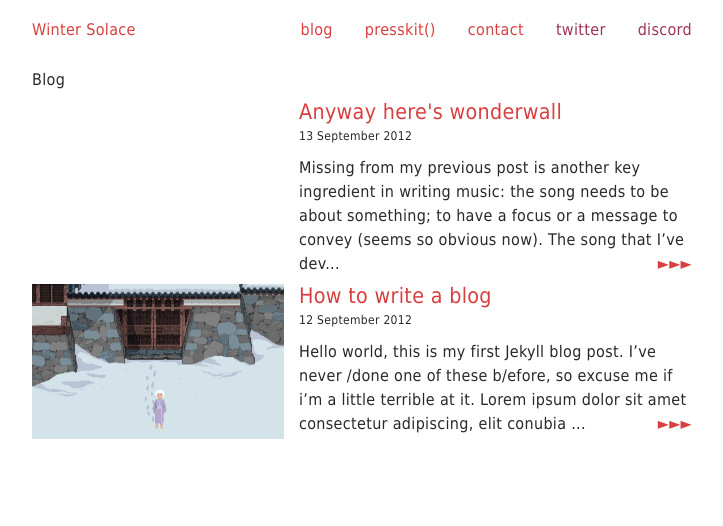
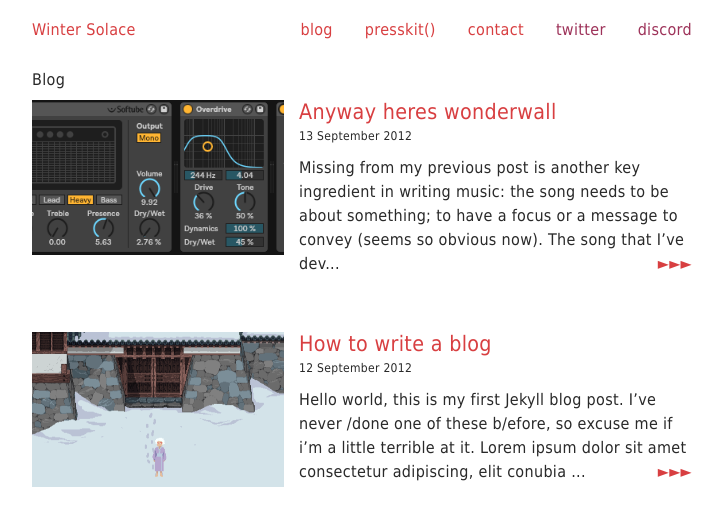
Before and after one commit to BaronBlackmore/Wintercast, a Jekyll site: the page built from blog.html, in a window 1280 px wide. Shown: the top 526 px of the page, without its empty margins (278-1001 px from the left). Built offline with Jekyll 4.4.1, drawn with Linux system fonts in a browser that asks for light colours.

Commit message:
name change

```diff
--- a/blog.html
+++ b/blog.html
@@ -2,7 +2,7 @@
 title: My page
 layout: default
 ---
-<div class="flex-all center-col">
+<div class="flex-all center-col post-list">
 
 	<p>Blog</p>
 
--- a/css/main.css
+++ b/css/main.css
@@ -154,6 +154,10 @@
 	flex: 0 0 252px;
 }
 
+.post-list li{
+	padding-bottom: 3em;
+}
+
 .post-preview{
 	display: flex;
 	flex-direction: row;
```
Also changed, not shown: _posts/2012-09-13-Anyway-heres-Wonderwall.md (renamed from _posts/2012-09-13-Anyway-here's-Wonderwall.md).
